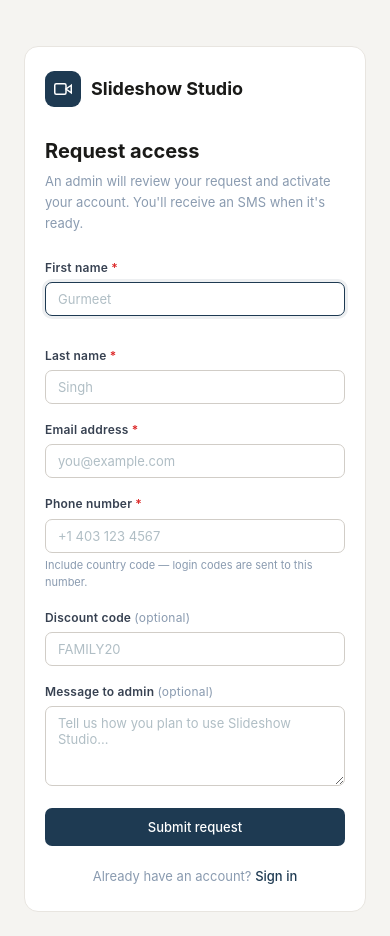
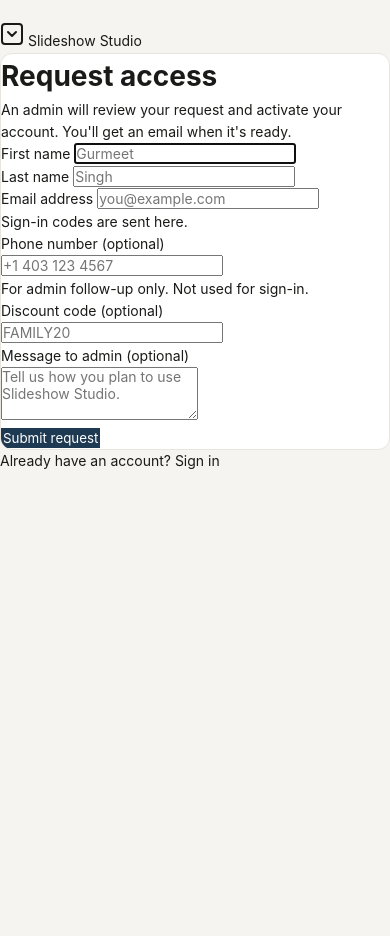
Before and after one commit to administrator-cadglobal-ca/slideshow-studio, a Flask app: page /auth/register in a window 390 px wide. After the commit the page ends 469 px from the top, so only its background shows below. Run offline with Flask 3, Linux system fonts and the light colour scheme; some libraries are stand-ins or nearby versions.

Commit message:
Task B3: Signup page rebuild + phone made truly optional
Templates rewritten with design system:
- register.html: mobile-first layout, name fields in 2-col grid on
  sm+, all fields properly labeled and hinted. 'Phone (optional)'
  and 'Discount code (optional)' and 'Message (optional)' clearly
  marked. Hint under email: 'Sign-in codes are sent here.'
  Hint under phone: 'For admin follow-up only. Not used for sign-in.'
- register_done.html: circular success icon, warm copy, primary
  action back to sign-in. Removed 'you'll receive an SMS' -> 'get
  an email when your account is activated'.

Phone made truly optional (was cosmetic-only, blocked by NOT NULL):
- Schema migration 001: rebuilt users and registration_requests tables
  with phone as nullable. Preserved unique constraint on users.phone.
  Applied on Hetzner before this commit.
- app/models/user.py: nullable=True on both User.phone and
  RegistrationRequest.phone. Unique constraint on User.phone kept
  (SQLite allows multiple NULLs in unique columns).
- app/blueprints/auth.py: dropped phone from required-field check.
  Empty phone stored as None (not empty string) in DB.

```diff
--- a/app/blueprints/auth.py
+++ b/app/blueprints/auth.py
@@ -20,7 +20,7 @@ def register():
         code    = request.form.get("discount_code", "").strip().upper()
         message = request.form.get("message", "").strip()
 
-        if not all([first, last, email, phone]):
+        if not all([first, last, email]):
             flash("Please fill in all required fields.", "error")
             return render_template("auth/register.html", **request.form)
 
@@ -34,7 +34,7 @@ def register():
             first_name    = first,
             last_name     = last,
             email         = email,
-            phone         = phone,
+            phone         = phone or None,
             discount_code = code or None,
             message       = message or None,
         )
--- a/app/models/user.py
+++ b/app/models/user.py
@@ -10,7 +10,7 @@ class User(UserMixin, db.Model):
     email           = db.Column(db.String(255), unique=True, nullable=False, index=True)
     first_name      = db.Column(db.String(100), nullable=False)
     last_name       = db.Column(db.String(100), nullable=False)
-    phone           = db.Column(db.String(30),  unique=True, nullable=False)
+    phone           = db.Column(db.String(30),  unique=True, nullable=True)
     # Username = phone number (E.164 format: +14031234567)
 
     role            = db.Column(db.String(20),  default="user")   # "admin" | "user"
@@ -91,7 +91,7 @@ class RegistrationRequest(db.Model):
     first_name      = db.Column(db.String(100), nullable=False)
     last_name       = db.Column(db.String(100), nullable=False)
     email           = db.Column(db.String(255), nullable=False)
-    phone           = db.Column(db.String(30),  nullable=False)
+    phone           = db.Column(db.String(30),  nullable=True)
     discount_code   = db.Column(db.String(50))
     message         = db.Column(db.Text)        # message to admin
 
--- a/app/templates/auth/register.html
+++ b/app/templates/auth/register.html
@@ -1,66 +1,106 @@
 {% extends "shared/base.html" %}
-{% block title %}Request access — Slideshow Studio{% endblock %}
-{% block main_class %}{% endblock %}
+
+{% block title %}Request access - Slideshow Studio{% endblock %}
+
 {% block content %}
-<div class="auth-wrap">
-  <div class="auth-card" style="max-width:480px">
-    <div class="auth-logo">
-      <div class="auth-logo-icon">
-        <svg width="18" height="18" viewBox="0 0 24 24" fill="none" stroke="currentColor" stroke-width="2"><polygon points="23 7 16 12 23 17 23 7"/><rect x="1" y="5" width="15" height="14" rx="2"/></svg>
+<div class="flex-1 flex items-center justify-center py-8 md:py-12">
+  <div class="w-full max-w-lg">
+
+    <div class="flex items-center justify-center gap-2 mb-6 text-ink">
+      <svg width="24" height="24" viewBox="0 0 24 24" fill="none"
+           stroke="currentColor" stroke-width="2" stroke-linecap="round" stroke-linejoin="round"
+           class="text-indigo">
+        <rect x="2" y="2" width="20" height="20" rx="3"></rect>
+        <path d="M8 10l4 4 4-4"></path>
+      </svg>
+      <span class="text-h3 font-semibold">Slideshow Studio</span>
     </div>
-      <span class="auth-logo-text">Slideshow Studio</span>
+
+    <div class="card card-body">
+      <h1 class="text-h1 mb-1">Request access</h1>
+      <p class="text-small text-ink-soft mb-6">
+        An admin will review your request and activate your account.
+        You'll get an email when it's ready.
+      </p>
+
+      <form method="POST" action="{{ url_for('auth.register') }}" class="space-y-4">
+        {% if csrf_token %}
+          <input type="hidden" name="csrf_token" value="{{ csrf_token() }}">
+        {% endif %}
+
+        <div class="grid grid-cols-1 sm:grid-cols-2 gap-4">
+          <div>
+            <label for="first_name" class="label">First name</label>
+            <input type="text" id="first_name" name="first_name"
+                   class="input" value="{{ first_name or '' }}"
+                   placeholder="Gurmeet"
+                   autocomplete="given-name"
+                   required autofocus>
           </div>
-    <div class="auth-title">Request access</div>
-    <div class="auth-sub">An admin will review your request and activate your account. You'll receive an SMS when it's ready.</div>
-    <form method="POST" action="{{ url_for('auth.register') }}">
-      <div class="form-grid-2">
-        <div class="form-group">
-          <label class="form-label">First name <span style="color:#dc2626">*</span></label>
-          <input type="text" name="first_name" class="form-control"
-                 value="{{ first_name or '' }}" placeholder="Gurmeet" required autofocus>
-        </div>
-        <div class="form-group">
-          <label class="form-label">Last name <span style="color:#dc2626">*</span></label>
-          <input type="text" name="last_name" class="form-control"
-                 value="{{ last_name or '' }}" placeholder="Singh" required>
+          <div>
+            <label for="last_name" class="label">Last name</label>
+            <input type="text" id="last_name" name="last_name"
+                   class="input" value="{{ last_name or '' }}"
+                   placeholder="Singh"
+                   autocomplete="family-name"
+                   required>
           </div>
         </div>
-      <div class="form-group">
-        <label class="form-label">Email address <span style="color:#dc2626">*</span></label>
-        <input type="email" name="email" class="form-control"
-               value="{{ email or '' }}" placeholder="you@example.com" required>
+
+        <div>
+          <label for="email" class="label">Email address</label>
+          <input type="email" id="email" name="email"
+                 class="input" value="{{ email or '' }}"
+                 placeholder="you@example.com"
+                 autocomplete="email"
+                 inputmode="email"
+                 required>
+          <p class="hint">Sign-in codes are sent here.</p>
         </div>
-      <div class="form-group">
-        <label class="form-label">Phone number <span style="color:#dc2626">*</span></label>
-        <input type="tel" name="phone" class="form-control"
-               value="{{ phone or '' }}" placeholder="+1 403 123 4567" required>
-        <div class="form-hint">Include country code — login codes are sent to this number.</div>
+
+        <div>
+          <label for="phone" class="label">
+            Phone number
+            <span class="text-ink-faint font-normal">(optional)</span>
+          </label>
+          <input type="tel" id="phone" name="phone"
+                 class="input" value="{{ phone or '' }}"
+                 placeholder="+1 403 123 4567"
+                 autocomplete="tel">
+          <p class="hint">For admin follow-up only. Not used for sign-in.</p>
         </div>
-      <div class="form-group">
-        <label class="form-label">
+
+        <div>
+          <label for="discount_code" class="label">
             Discount code
-          <span style="color:#8a9bb0;font-weight:400">(optional)</span>
+            <span class="text-ink-faint font-normal">(optional)</span>
           </label>
-        <input type="text" name="discount_code" class="form-control"
-               value="{{ discount_code or '' }}" placeholder="FAMILY20"
-               style="text-transform:uppercase">
+          <input type="text" id="discount_code" name="discount_code"
+                 class="input uppercase" value="{{ discount_code or '' }}"
+                 placeholder="FAMILY20">
         </div>
-      <div class="form-group">
-        <label class="form-label">
+
+        <div>
+          <label for="message" class="label">
             Message to admin
-          <span style="color:#8a9bb0;font-weight:400">(optional)</span>
+            <span class="text-ink-faint font-normal">(optional)</span>
           </label>
-        <textarea name="message" class="form-control" rows="3"
-                  placeholder="Tell us how you plan to use Slideshow Studio...">{{ message or '' }}</textarea>
+          <textarea id="message" name="message" class="textarea" rows="3"
+                    placeholder="Tell us how you plan to use Slideshow Studio.">{{ message or '' }}</textarea>
         </div>
-      <button type="submit" class="btn btn-primary"
-              style="width:100%;justify-content:center;padding:10px">
+
+        <button type="submit" class="btn-primary w-full">
           Submit request
         </button>
       </form>
-    <div class="auth-footer">
-      Already have an account? <a href="{{ url_for('auth.login') }}">Sign in</a>
     </div>
+
+    <p class="text-small text-ink-soft text-center mt-6">
+      Already have an account?
+      <a href="{{ url_for('auth.login') }}"
+         class="text-indigo hover:text-indigo-deep font-medium">Sign in</a>
+    </p>
+
   </div>
 </div>
 {% endblock %}
```
Also changed, not shown: app/templates/auth/register_done.html (+38 -16 lines), migrations/001_phone_nullable.sql (added). Lines whose indentation alone changed are shown as unchanged.
